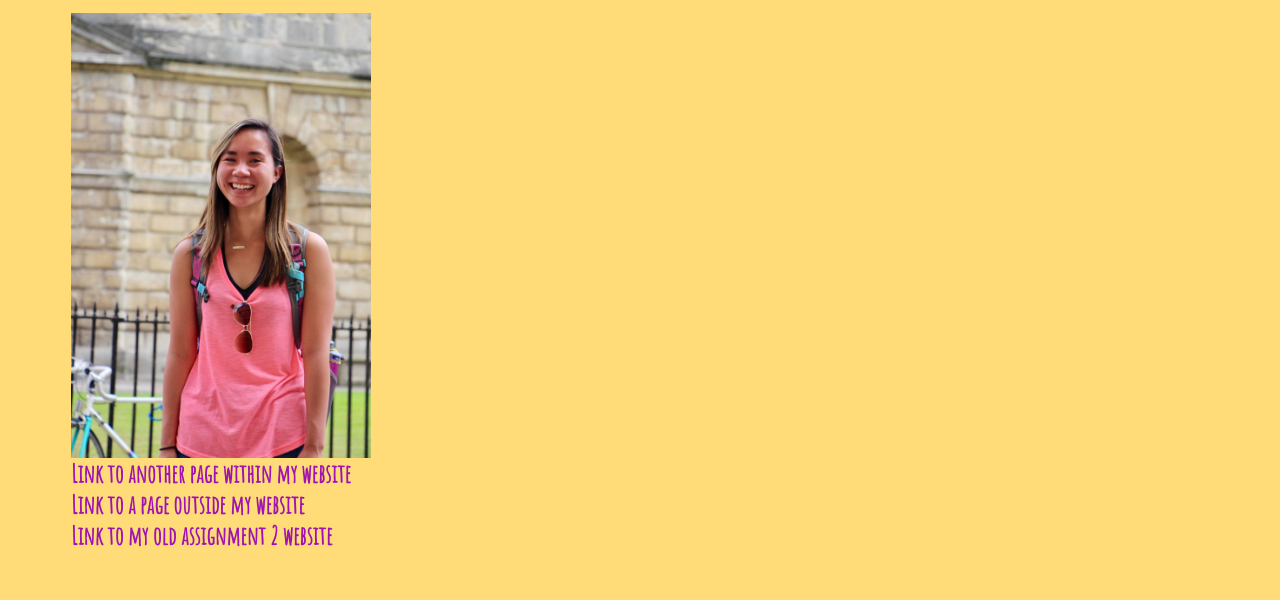
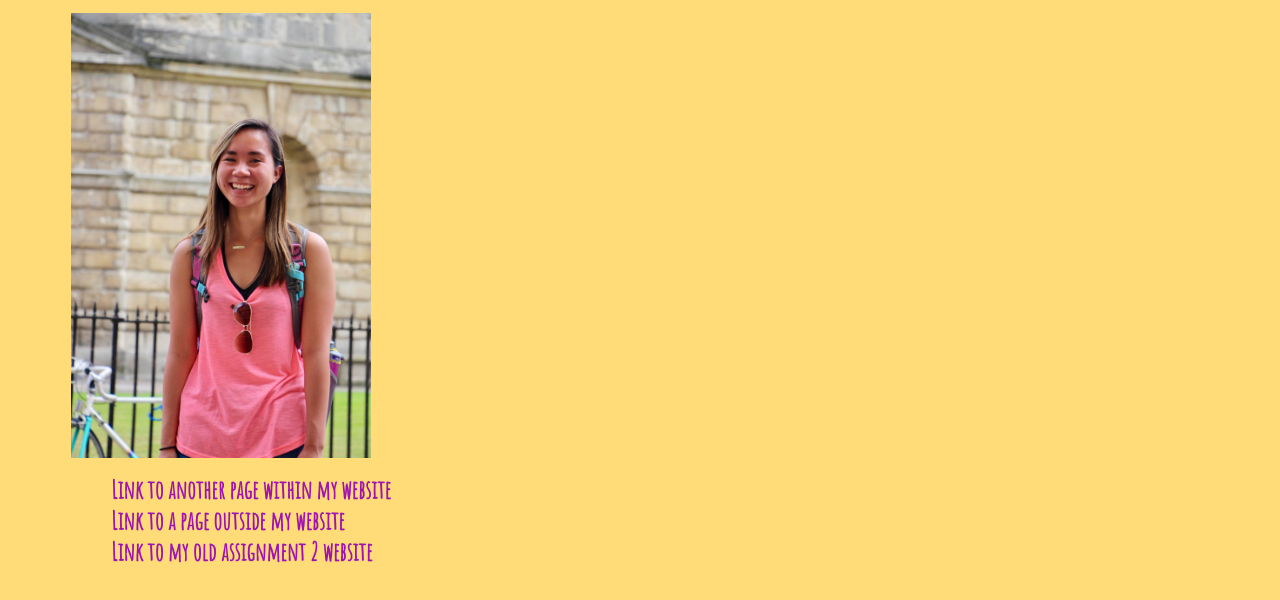
Before and after one commit to J4502-fs17/raynasims, a plain HTML site: page index.html in a window 1280 px wide. Shown: the part 200-800 px from the top of the page. Drawn offline with Linux system fonts and the light colour scheme.

Commit message:
deleted </br>, added unordered list to bottom links

```diff
--- a/index.html
+++ b/index.html
@@ -23,12 +23,14 @@
 
 <h1>Rayna Sims' web page for 4502</h1>
 	<p> What's the best thing about living in Switerland? I don't know, but the flag is a big plus.</p>
-  <a href="mailto:rcs4hf@mail.missouri.edu"><img src="raynasims.jpg" alt="A photo of Rayna Sims" width="300px"/></a></br>
+  <a href="mailto:rcs4hf@mail.missouri.edu"><img src="raynasims.jpg" alt="A photo of Rayna Sims" width="300px"/></a>
 
 <div id="links">
-  <a href="xhtml_template.html" target="_blank">Link to another page within my website</a></br>
-  <a href="https://google.com" target="_blank">Link to a page outside my website</a></br>
-  <a href="https://j4502-fs17.github.io/raynasims/" target="_blank">Link to my old assignment 2 website</a>
+<ul>
+  <li><a href="xhtml_template.html" target="_blank">Link to another page within my website</a></li>
+  <li><a href="https://google.com" target="_blank">Link to a page outside my website</a></li>
+  <li><a href="https://j4502-fs17.github.io/raynasims/" target="_blank">Link to my old assignment 2 website</a></li>
+</ul>
 </div>
 
 </div>
--- a/style.css
+++ b/style.css
@@ -79,3 +79,6 @@ body {
   color: white;
 
 }
+
+ul {list-style-type: none;
+}
```
